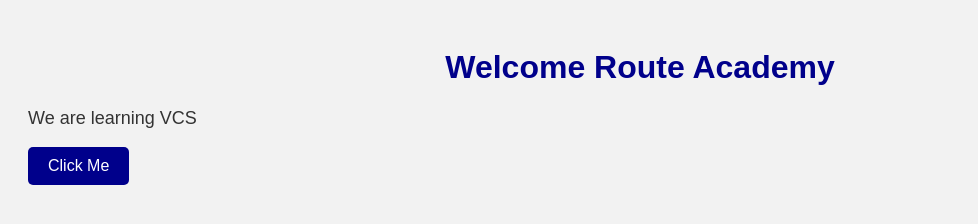
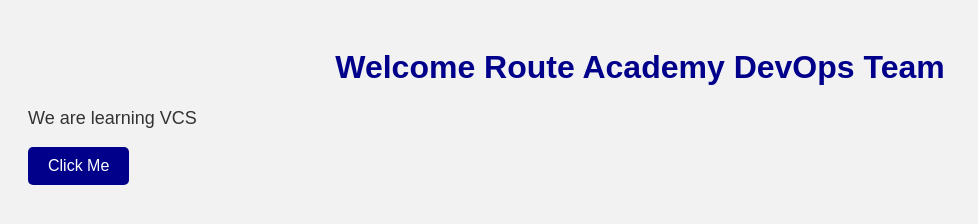
Before and after one commit to MohammedBKassab/Route-git, a plain HTML site: page index.html in a window 1280 px wide. Shown: the whole page, without its empty margins (0-978 px from the left). Drawn offline with Linux system fonts and the light colour scheme.

Commit message:
1st commit

```diff
--- a/index.html
+++ b/index.html
@@ -10,7 +10,7 @@
 </head>
 
 <body>
-    <h1>Welcome Route Academy</h1>
+    <h1>Welcome Route Academy DevOps Team</h1>
 
     <p>We are learning VCS </p>
 
```
